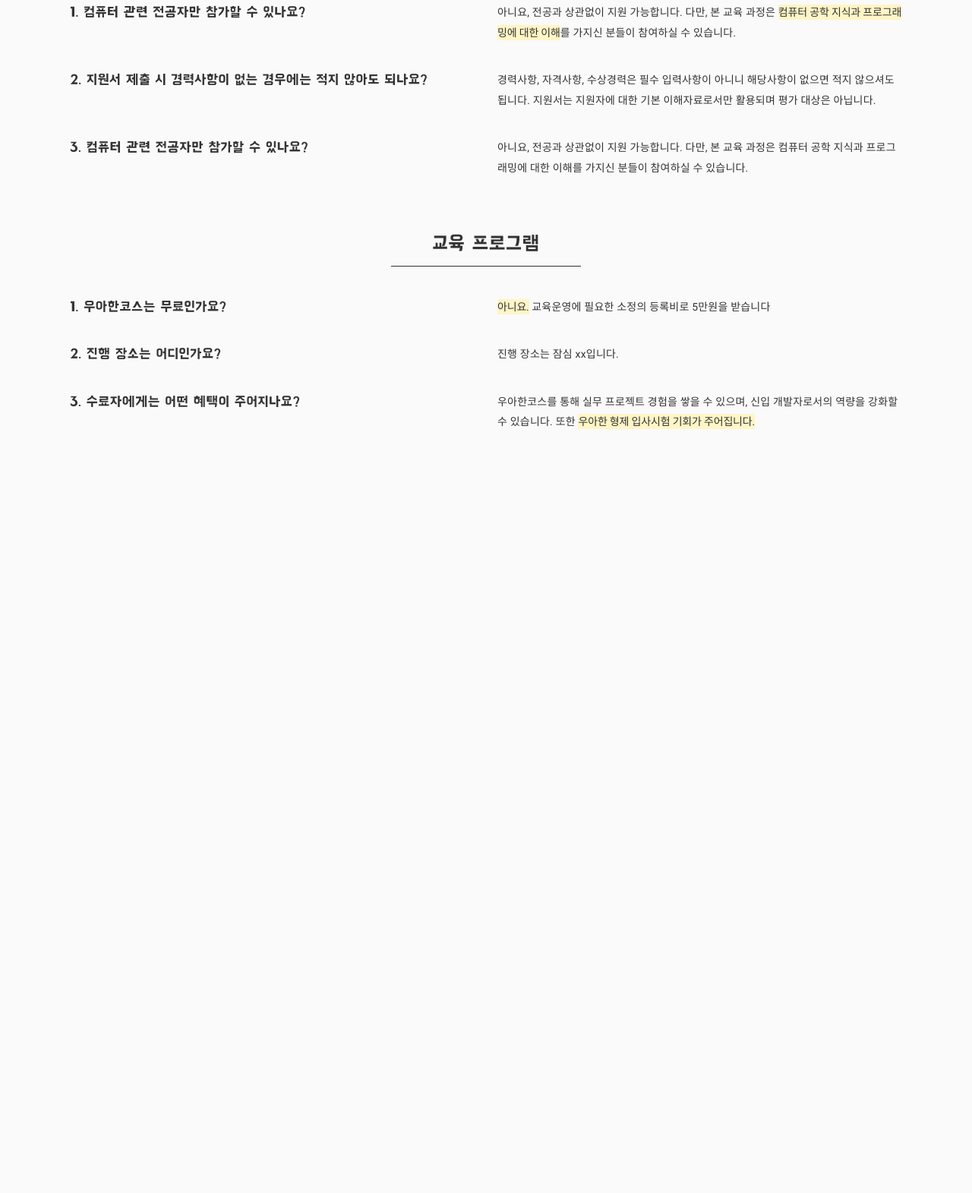
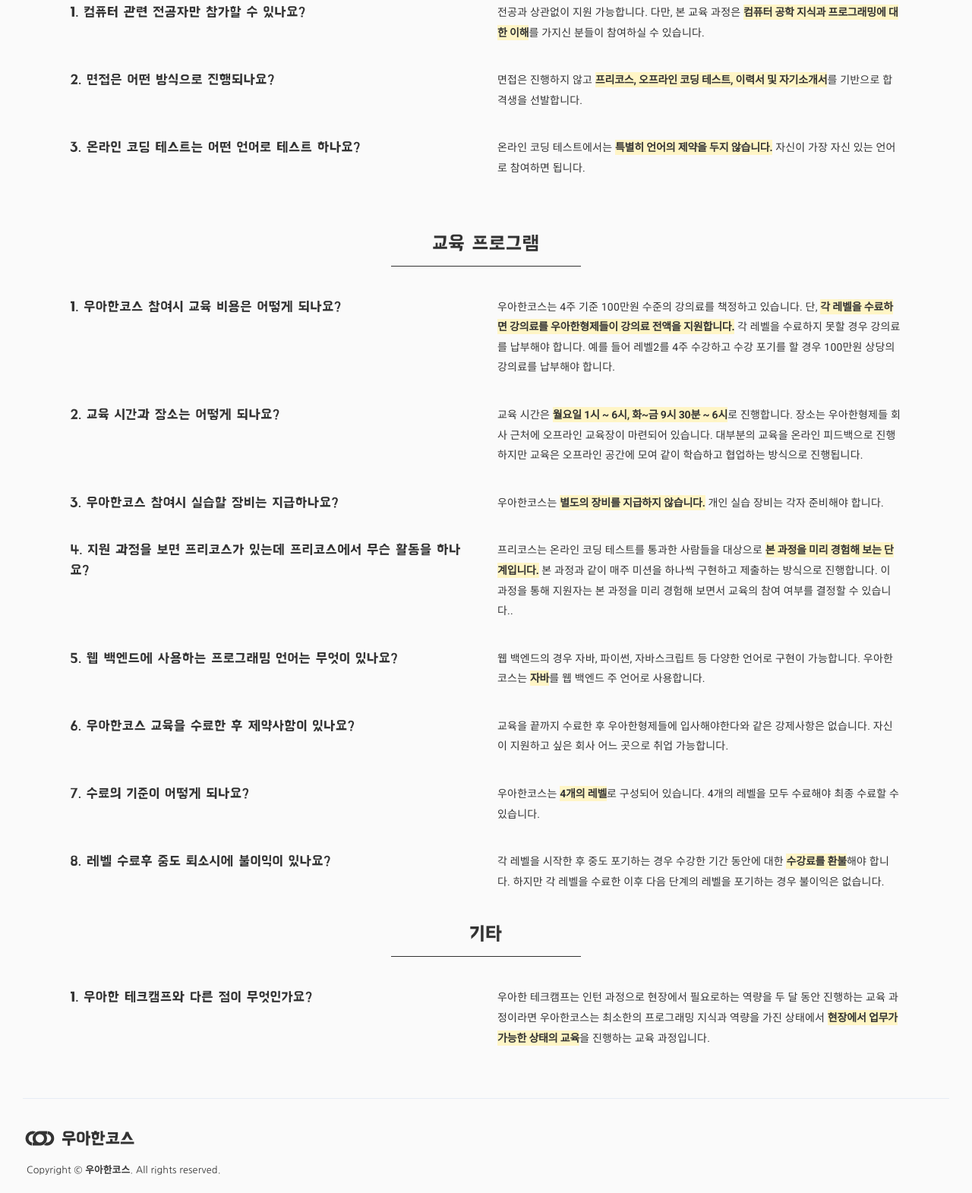
Before and after one commit to woowacourse/woowacourse.github.io, a plain HTML site: page faq.html in a window 1280 px wide. Shown: the part 437-2008 px from the top of the page at 76% size. Before the commit the page ends 1022 px from the top, so only its background shows below. Drawn offline with nearby package versions, Linux system fonts and the light colour scheme; some packages are replaced by stand-ins of ours; a script that the page names is missing; a web font is replaced by a local one.

Commit message:
feat(faq.html): Update FAQ contents

```diff
--- a/faq.html
+++ b/faq.html
@@ -66,78 +66,150 @@
                     <h4>1. 컴퓨터 관련 전공자만 참가할 수 있나요?</h4>
                 </div>
                 <div class="col-md-6">
-                    <p class="markdown">아니요, 전공과 상관없이 지원 가능합니다. 다만, 본 교육 과정은 <strong>컴퓨터 공학 지식과
-                        프로그래밍에 대한 이해</strong>를 가지신 분들이 참여하실 수 있습니다. </p>
+                    <p class="markdown">전공과 상관없이 지원 가능합니다. 다만, 본 교육 과정은
+                        <strong><b>컴퓨터 공학 지식과 프로그래밍에 대한 이해</b></strong>를 가지신 분들이 참여하실 수 있습니다. </p>
                 </div>
             </div>
 
             <div class="row width-90 mx-auto mrg-btm-20">
                 <div class="col-md-6">
-                    <h4>2. 지원서 제출 시 경력사항이 없는 경우에는 적지 않아도 되나요?</h4>
+                    <h4>2. 면접은 어떤 방식으로 진행되나요?</h4>
                 </div>
                 <div class="col-md-6">
-                    <p class="markdown">경력사항, 자격사항, 수상경력은 필수 입력사항이 아니니 해당사항이
-                        없으면 적지 않으셔도 됩니다. 지원서는 지원자에 대한 기본 이해자료로서만
-                        활용되며 평가 대상은 아닙니다.</p>
-                </div>
-            </div>
-
-
-            <div class="row width-90 mx-auto mrg-btm-20">
-                <div class="col-md-6">
-                    <h4>3. 컴퓨터 관련 전공자만 참가할 수 있나요?</h4>
-                </div>
-                <div class="col-md-6">
-                    <p>아니요, 전공과 상관없이 지원 가능합니다. 다만, 본 교육 과정은 컴퓨터 공학 지식과
-                        프로그래밍에 대한 이해를 가지신 분들이 참여하실 수 있습니다. </p>
-                </div>
-            </div>
-        </div>
-        <div>
-            <h1 class="text-center width-250 mx-auto pdd-btm-10 border-bottom-1 mrg-btm-40">교육 프로그램</h1>
-            <div class="row width-90 mx-auto mrg-btm-20">
-                <div class="col-md-6">
-                    <h4>1. 우아한코스는 무료인가요?</h4>
-                </div>
-                <div class="col-md-6">
-                    <p class="markdown"><strong>아니요.</strong> 교육운영에 필요한 소정의 등록비로 5만원을 받습니다</p>
+                    <p class="markdown">면접은 진행하지 않고 <strong><b>프리코스, 오프라인 코딩 테스트, 이력서 및 자기소개서</b></strong>를 기반으로 합격생을 선발합니다.</p>
                 </div>
             </div>
 
             <div class="row width-90 mx-auto mrg-btm-20">
                 <div class="col-md-6">
-                    <h4>2. 진행 장소는 어디인가요?</h4>
+                    <h4>3. 온라인 코딩 테스트는 어떤 언어로 테스트 하나요?</h4>
                 </div>
                 <div class="col-md-6">
-                    <p class="markdown">진행 장소는 잠심 xx입니다.</p>
+                    <p class="markdown">온라인 코딩 테스트에서는 <strong><b>특별히 언어의 제약을 두지 않습니다.</b></strong> 자신이 가장 자신 있는 언어로 참여하면 됩니다.</p>
+                </div>
+            </div>
+        </div>
+
+        <div>
+            <h1 class="text-center width-250 mx-auto pdd-btm-10 border-bottom-1 mrg-btm-40">교육 프로그램</h1>
+
+            <div class="row width-90 mx-auto mrg-btm-20">
+                <div class="col-md-6">
+                    <h4>1. 우아한코스 참여시 교육 비용은 어떻게 되나요?</h4>
+                </div>
+                <div class="col-md-6">
+                    <p class="markdown">
+                        우아한코스는 4주 기준 100만원 수준의 강의료를 책정하고 있습니다.
+                        단, <strong><b>각 레벨을 수료하면 강의료를 우아한형제들이 강의료 전액을 지원합니다.</b></strong>
+                        각 레벨을 수료하지 못할 경우 강의료를 납부해야 합니다.
+                        예를 들어 레벨2를 4주 수강하고 수강 포기를 할 경우 100만원 상당의 강의료를 납부해야 합니다.</p>
                 </div>
             </div>
 
+            <div class="row width-90 mx-auto mrg-btm-20">
+                <div class="col-md-6">
+                    <h4>2. 교육 시간과 장소는 어떻게 되나요?</h4>
+                </div>
+                <div class="col-md-6">
+                    <p class="markdown">
+                        교육 시간은 <strong><b>월요일 1시 ~ 6시, 화~금 9시 30분 ~ 6시</b></strong>로 진행합니다.
+                        장소는 우아한형제들 회사 근처에 오프라인 교육장이 마련되어 있습니다.
+                        대부분의 교육을 온라인 피드백으로 진행하지만 교육은 오프라인 공간에 모여 같이 학습하고 협업하는 방식으로 진행됩니다.</p>
+                </div>
+            </div>
 
             <div class="row width-90 mx-auto mrg-btm-20">
                 <div class="col-md-6">
-                    <h4>3. 수료자에게는 어떤 혜택이 주어지나요?</h4>
+                    <h4>3. 우아한코스 참여시 실습할 장비는 지급하나요?</h4>
                 </div>
                 <div class="col-md-6">
-                    <p class="markdown">우아한코스를 통해 실무 프로젝트 경험을 쌓을 수 있으며, 신입 개발자로서의
-                        역량을 강화할 수 있습니다. 또한 <strong>우아한 형제 입사시험 기회가 주어집니다.</strong></p>
+                    <p class="markdown">
+                        우아한코스는 <strong><b>별도의 장비를 지급하지 않습니다.</b></strong> 개인 실습 장비는 각자 준비해야 합니다.
+                    </p>
+                </div>
+            </div>
+
+            <div class="row width-90 mx-auto mrg-btm-20">
+                <div class="col-md-6">
+                    <h4>4. 지원 과정을 보면 프리코스가 있는데 프리코스에서 무슨 활동을 하나요?</h4>
+                </div>
+                <div class="col-md-6">
+                    <p class="markdown">
+                        프리코스는 온라인 코딩 테스트를 통과한 사람들을 대상으로 <strong><b>본 과정을 미리 경험해 보는 단계입니다.</b></strong>
+                        본 과정과 같이 매주 미션을 하나씩 구현하고 제출하는 방식으로 진행합니다.
+                        이 과정을 통해 지원자는 본 과정을 미리 경험해 보면서 교육의 참여 여부를 결정할 수 있습니다..</p>
+                </div>
+            </div>
+
+            <div class="row width-90 mx-auto mrg-btm-20">
+                <div class="col-md-6">
+                    <h4>5. 웹 백엔드에 사용하는 프로그래밍 언어는 무엇이 있나요?</h4>
+                </div>
+                <div class="col-md-6">
+                    <p class="markdown">
+                        웹 백엔드의 경우 자바, 파이썬, 자바스크립트 등 다양한 언어로 구현이 가능합니다. 우아한코스는  <strong><b>자바</b></strong>를 웹 백엔드 주 언어로 사용합니다.
+                    </p>
+                </div>
+            </div>
+
+            <div class="row width-90 mx-auto mrg-btm-20">
+                <div class="col-md-6">
+                    <h4>6. 우아한코스 교육을 수료한 후 제약사항이 있나요?</h4>
+                </div>
+                <div class="col-md-6">
+                    <p class="markdown">
+                        교육을 끝까지 수료한 후 우아한형제들에 입사해야한다와 같은 강제사항은 없습니다. 자신이 지원하고 싶은 회사 어느 곳으로 취업 가능합니다.
+                    </p>
+                </div>
+            </div>
+
+            <div class="row width-90 mx-auto mrg-btm-20">
+                <div class="col-md-6">
+                    <h4>7. 수료의 기준이 어떻게 되나요?</h4>
+                </div>
+                <div class="col-md-6">
+                    <p class="markdown">
+                        우아한코스는 <strong><b>4개의 레벨</b></strong>로 구성되어 있습니다. 4개의 레벨을 모두 수료해야 최종 수료할 수 있습니다.
+                    </p>
+                </div>
+            </div>
+
+            <div class="row width-90 mx-auto mrg-btm-20">
+                <div class="col-md-6">
+                    <h4>8. 레벨 수료후 중도 퇴소시에 불이익이 있나요?</h4>
+                </div>
+                <div class="col-md-6">
+                    <p class="markdown">
+                        각 레벨을 시작한 후 중도 포기하는 경우 수강한 기간 동안에 대한 <strong><b>수강료를 환불</b></strong>해야 합니다.
+                        하지만 각 레벨을 수료한 이후 다음 단계의 레벨을 포기하는 경우 불이익은 없습니다.
+                    </p>
+                </div>
+            </div>
+        </div>
+
+        <div>
+            <h1 class="text-center width-250 mx-auto pdd-btm-10 border-bottom-1 mrg-btm-40">기타</h1>
+
+            <div class="row width-90 mx-auto mrg-btm-20">
+                <div class="col-md-6">
+                    <h4>1. 우아한 테크캠프와 다른 점이 무엇인가요?</h4>
+                </div>
+                <div class="col-md-6">
+                    <p class="markdown">
+                        우아한 테크캠프는 인턴 과정으로 현장에서 필요로하는 역량을 두 달 동안 진행하는 교육 과정이라면
+                        우아한코스는 최소한의 프로그래밍 지식과 역량을 가진 상태에서 <strong><b>현장에서 업무가 가능한 상태의 교육</b></strong>을 진행하는 교육 과정입니다.
+                    </p>
                 </div>
             </div>
         </div>
     </div>
 </div>
 
-<footer class="content-footer mrg-top-60 d-none">
+<footer class="content-footer">
     <div class="footer">
         <div class="copyright">
-            <span class="text-gray">Copyright © 2018 <b>NEXT STEP</b>. All rights reserved.</span>
-            <span class="go-right">
-                <a href="/terms" class="text-gray mrg-right-15 text-deco-none">이용약관</a>
-                <a href="/privacy" class="text-gray">개인정보처리방침</a>
-            </span>
-            <br/>
-            <span class="text-gray">NEXTSTEP | 대표자:박재성 | TEL:010-4515-1571 | E-MAIL: edu.nextstep@gmail.com | 사업자번호:606-60-00229</span><br/>
-            <span class="text-gray">통신판매업 : 2018-수원영통-0333호 | 주소:경기도 수원시 영통구 광교호수로 152번길 80 2103-702</span>
+            <img class="d-block" src="/images/logo/logo_full_dark.png">
+            <span class="pdd-left-5">Copyright © <b class="text-dark">우아한코스</b>. All rights reserved.</span>
         </div>
     </div>
 </footer>
```
